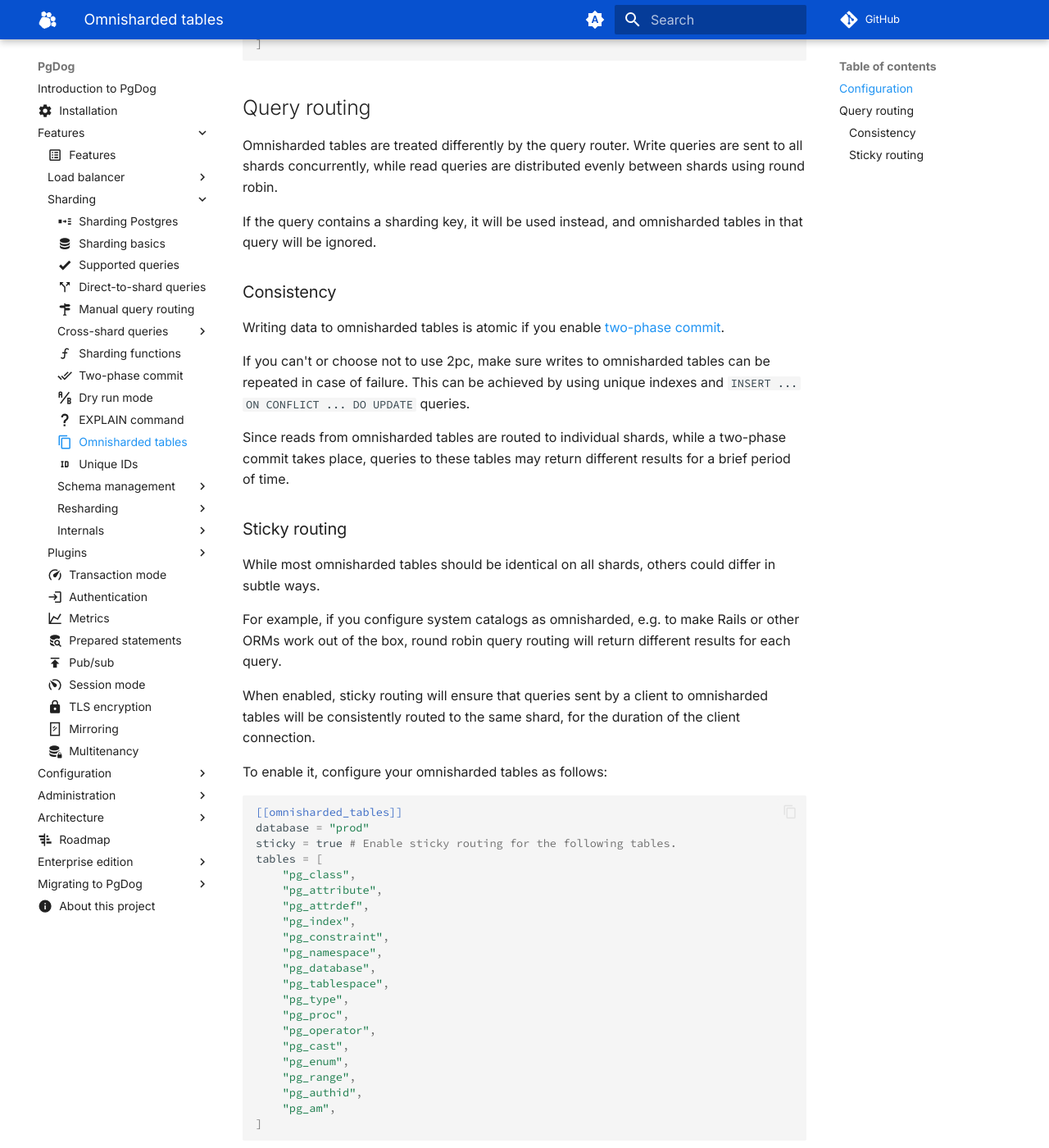
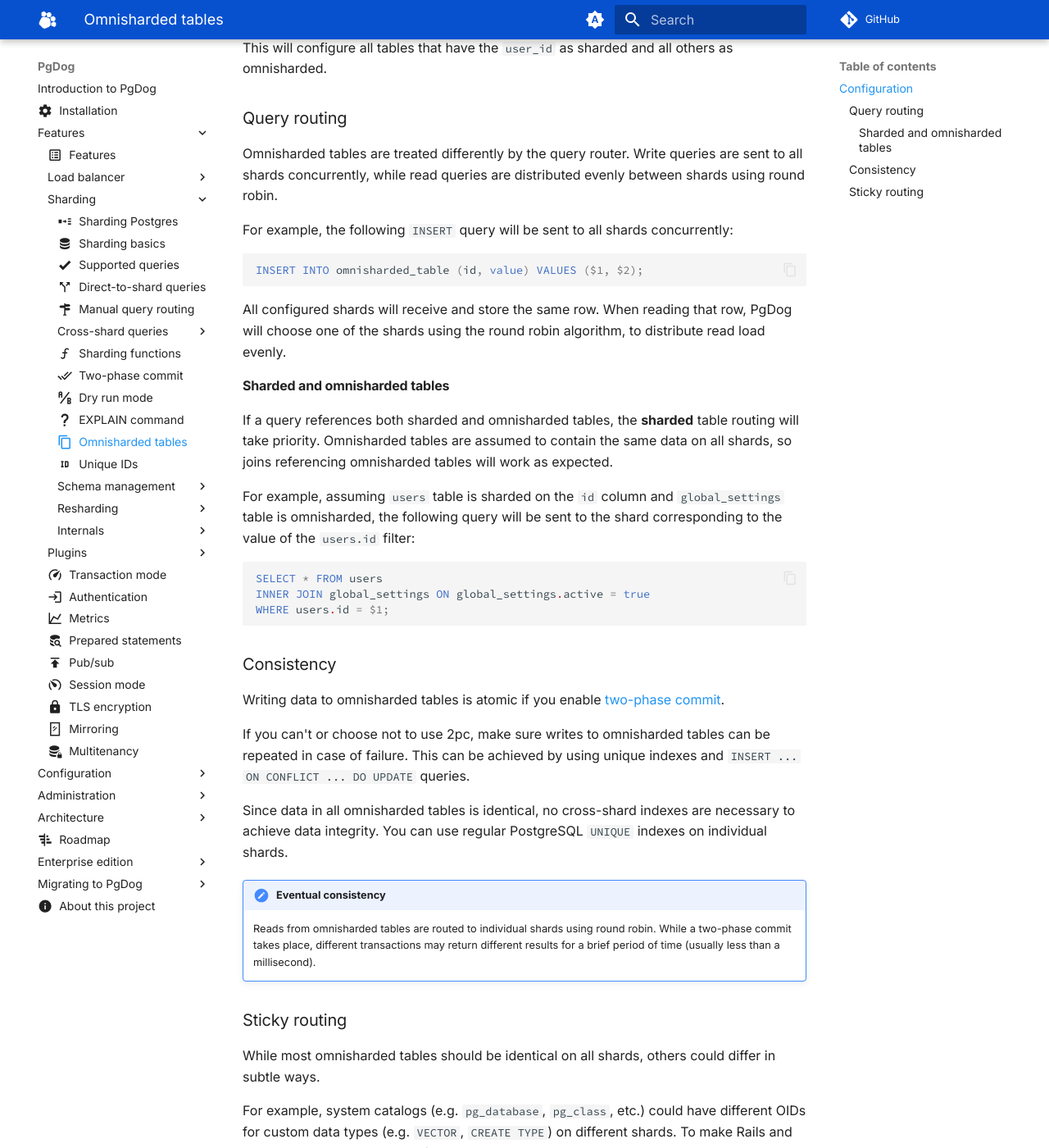
Before and after one commit to pgdogdev/docs, an MkDocs documentation site: the page built from docs/features/sharding/omnishards.md, in a window 1280 px wide and 1400 px high, scrolled down 530 px. Shown: the whole window at 82% size. Built offline with MkDocs 1.6.1 and Material for MkDocs 9.7.7, drawn with Linux system fonts in a browser that asks for light colours; comment, search, counter and statistics services are not loaded; some of the changed text lies outside the part shown.

Commit message:
update docs

````diff
--- a/docs/features/sharding/omnishards.md
+++ b/docs/features/sharding/omnishards.md
@@ -9,24 +9,39 @@
 
 ## Configuration
 
-Omnisharded tables are configured in [`pgdog.toml`](../../configuration/pgdog.toml/sharded_tables.md#omnisharded-tables):
+Unless otherwise specified as a [sharded table](../../configuration/pgdog.toml/sharded_tables.md), all tables are omnisharded by default. This makes configuration simpler, and doesn't require explicitly enumerating all tables in `pgdog.toml`. For example:
 
 ```toml
-[[omnisharded_tables]]
+[[sharded_tables]]
 database = "prod"
-tables = [
-    "settings",
-    "cities",
-    "terms_of_service",
-    "ip_blocks",
-]
+column = "user_id"
 ```
 
-## Query routing
+This will configure all tables that have the `user_id` as sharded and all others as omnisharded.
+
+### Query routing
 
 Omnisharded tables are treated differently by the query router. Write queries are sent to all shards concurrently, while read queries are distributed evenly between shards using round robin.
 
-If the query contains a sharding key, it will be used instead, and omnisharded tables in that query will be ignored.
+For example, the following `INSERT` query will be sent to all shards concurrently:
+
+```postgresql
+INSERT INTO omnisharded_table (id, value) VALUES ($1, $2);
+```
+
+All configured shards will receive and store the same row. When reading that row, PgDog will choose one of the shards using the round robin algorithm, to distribute read load evenly.
+
+#### Sharded and omnisharded tables
+
+If a query references both sharded and omnisharded tables, the **sharded** table routing will take priority. Omnisharded tables are assumed to contain the same data on all shards, so joins referencing omnisharded tables will work as expected.
+
+For example, assuming `users` table is sharded on the `id` column and `global_settings` table is omnisharded, the following query will be sent to the shard corresponding to the value of the `users.id` filter:
+
+```postgresql
+SELECT * FROM users
+INNER JOIN global_settings ON global_settings.active = true
+WHERE users.id = $1;
+```
 
 ### Consistency
 
@@ -34,22 +49,40 @@
 
 If you can't or choose not to use 2pc, make sure writes to omnisharded tables can be repeated in case of failure. This can be achieved by using unique indexes and `INSERT ... ON CONFLICT ... DO UPDATE` queries.
 
-Since reads from omnisharded tables are routed to individual shards, while a two-phase commit takes place, queries to these tables may return different results for a brief period of time.
+Since data in all omnisharded tables is identical, no cross-shard indexes are necessary to achieve data integrity. You can use regular PostgreSQL `UNIQUE` indexes on individual shards.
+
+!!! note "Eventual consistency"
+    Reads from omnisharded tables are routed to individual shards using round robin. While a two-phase commit takes place, different transactions may return different results for a brief period of time (usually less than a millisecond).
+
 
 ### Sticky routing
 
 While most omnisharded tables should be identical on all shards, others could differ in subtle ways.
 
-For example, if you configure system catalogs as omnisharded, e.g. to make Rails or other ORMs work out of the box, round robin query routing will return different results for each query.
+For example, system catalogs (e.g. `pg_database`, `pg_class`, etc.) could have different OIDs for custom data types (e.g. `VECTOR`, `CREATE TYPE`) on different shards. To make Rails and some other ORMs work out of the box, you can enable sticky routing, which disables round robin and sends omnisharded queries to one shard for the duration of a client's connection.
 
-When enabled, sticky routing will ensure that queries sent by a client to omnisharded tables will be consistently routed to the same shard, for the duration of the client connection.
-
-To enable it, configure your omnisharded tables as follows:
+For example:
 
 ```toml
 [[omnisharded_tables]]
 database = "prod"
-sticky = true # Enable sticky routing for the following tables.
+sticky = true
+tables = [
+    "pg_class",
+    "pg_database"
+]
+```
+
+You can enable sticky routing for all omnisharded tables in [`pgdog.toml`](../../configuration/pgdog.toml/general.md#omnisharded_sticky):
+
+```toml
+[general]
+omnisharded_sticky = true
+```
+
+The following system catalogs are using sticky routing by default:
+
+```toml
 tables = [
     "pg_class",
     "pg_attribute",
@@ -70,4 +103,11 @@
 ]
 ```
 
-Once configured, commands like `\d`, `\d+` and others sent from `psql` will start to return correct results as well.
+This is configurable with the `system_catalogs_omnisharded` setting in [`pgdog.toml`](../../configuration/pgdog.toml/general.md#system_catalogs_omnisharded):
+
+```toml
+[general]
+system_catalogs_omnisharded = true
+```
+
+If enabled (it is by default), commands like `\d`, `\d+` and others sent from `psql` will start to return correct results.
````
Also changed, not shown: docs/configuration/pgdog.toml/general.md (+6 -0 lines), docs/configuration/pgdog.toml/sharded_tables.md (+7 -1 lines), docs/features/transaction-mode.md (+1 -1 lines), docs/roadmap.md (+7 -5 lines).
